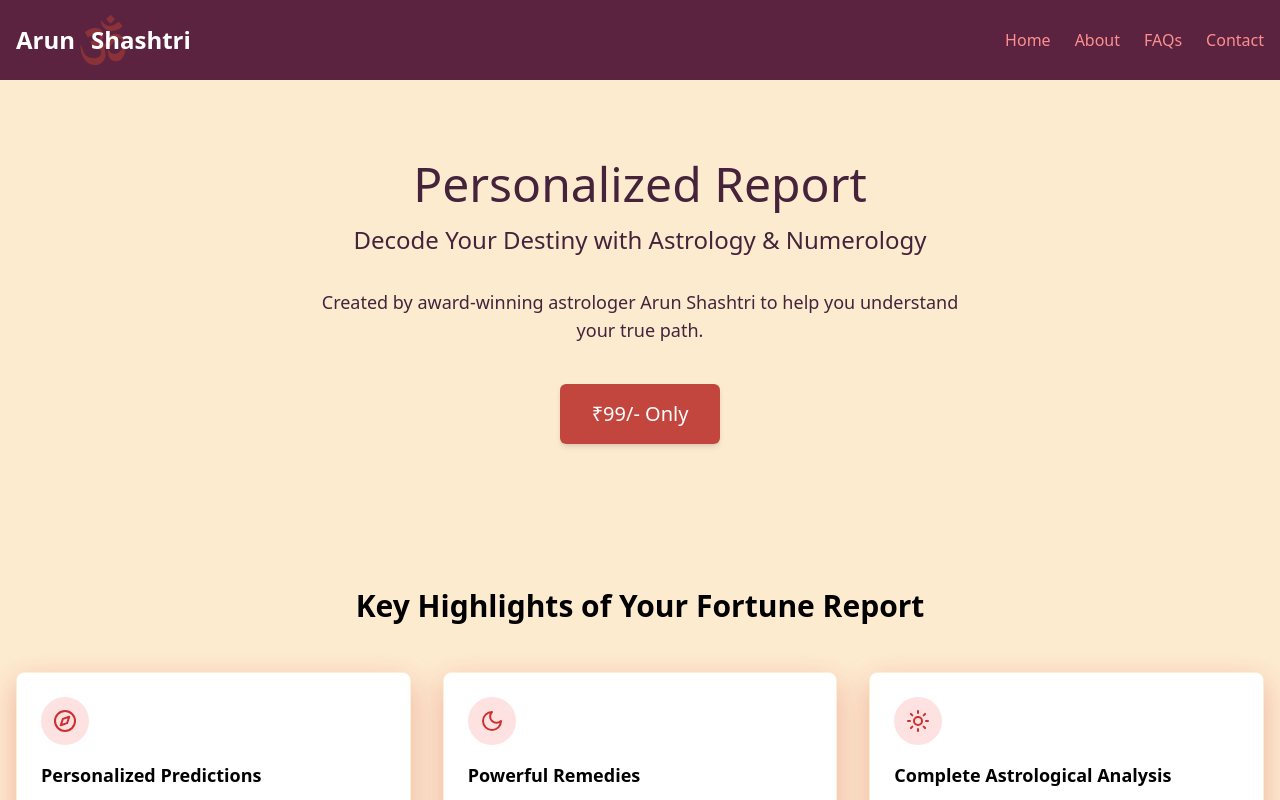
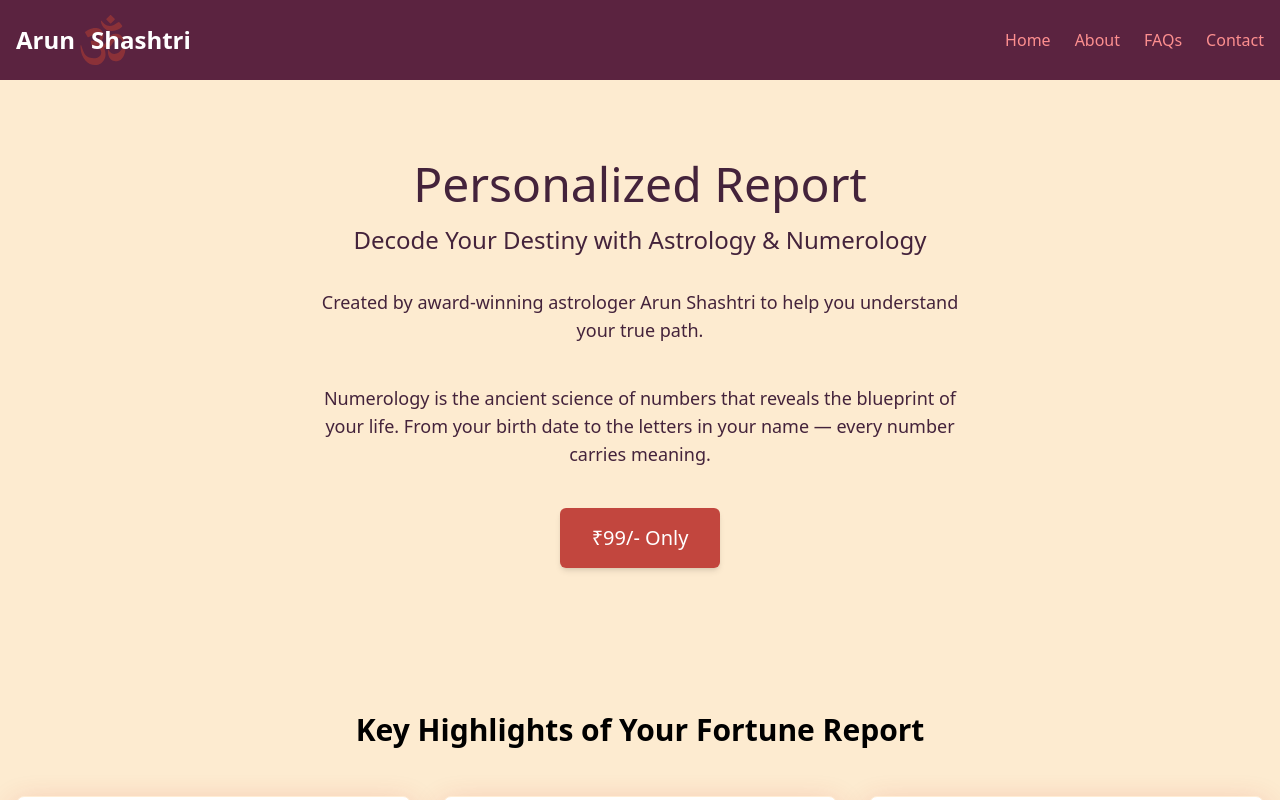
Before and after one commit to ADITYAPIMPALE11127/arunshastri-v1, a React (Vite) app: page / in a window 1280 px wide. Shown: the top 800 px of the page. Built offline with nearby package versions, Linux system fonts and the light colour scheme; no server answers.

Commit message:
added text

```diff
--- a/src/pages/HomePage.tsx
+++ b/src/pages/HomePage.tsx
@@ -27,6 +27,10 @@ const HomePage: React.FC = () => {
 <p className="text-lg text-[#44233b] mb-10 max-w-2xl mx-auto">
   Created by award-winning astrologer Arun Shashtri to help you understand your true path.
 </p>
+
+<p className="text-lg text-[#44233b] mb-10 max-w-2xl mx-auto">
+Numerology is the ancient science of numbers that reveals the blueprint of your life. From your birth date to the letters in your name — every number carries meaning.
+ </p>
 
 <Link
   to="/order"
```
